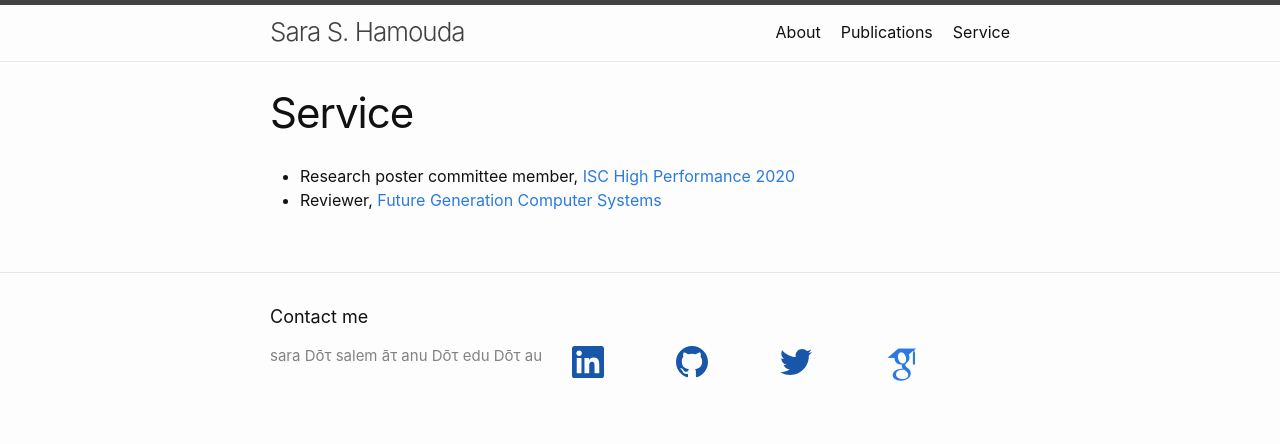
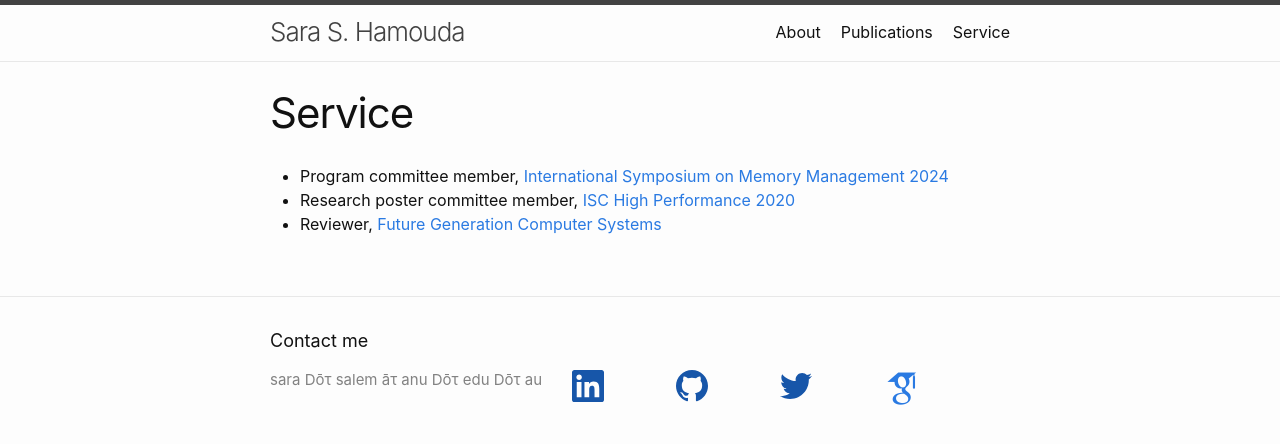
Before and after one commit to shamouda/shamouda.github.io, a Jekyll site: the page built from services.md, in a window 1280 px wide. Shown: the top 444 px of the page. Built offline with Jekyll 4.4.1, drawn with Linux system fonts in a browser that asks for light colours; some web fonts are replaced.

Commit message:
Update services.md

```diff
--- a/services.md
+++ b/services.md
@@ -3,5 +3,6 @@ layout: page
 title: Service
 permalink: /service/
 ---
+- Program committee member, [International Symposium on Memory Management 2024](https://conf.researchr.org/committee/ismm-2024/ismm-2024-papers-program-committee)
 - Research poster committee member, [ISC High Performance 2020](https://www.isc-hpc.com/research-posters-2020.html)
 - Reviewer, [Future Generation Computer Systems](https://www.journals.elsevier.com/future-generation-computer-systems)
```
